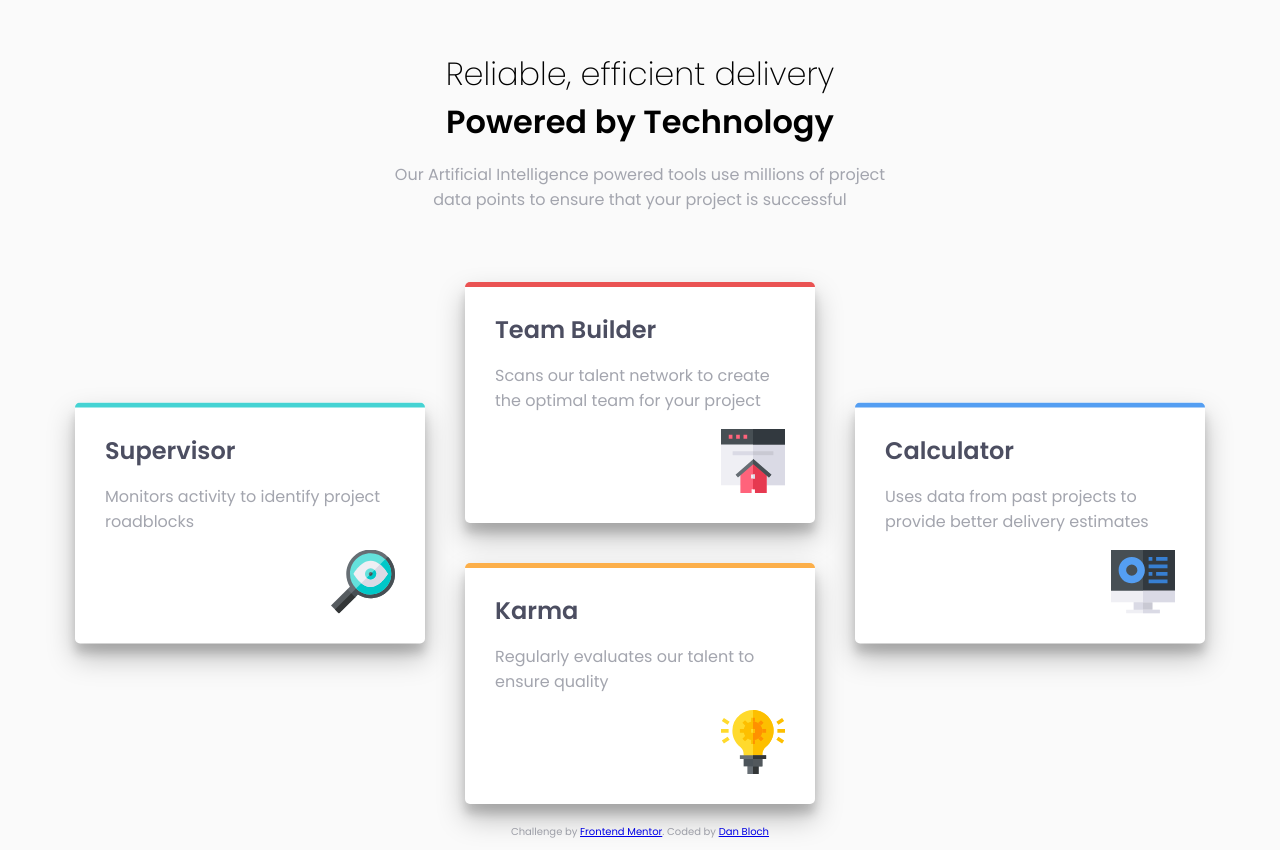
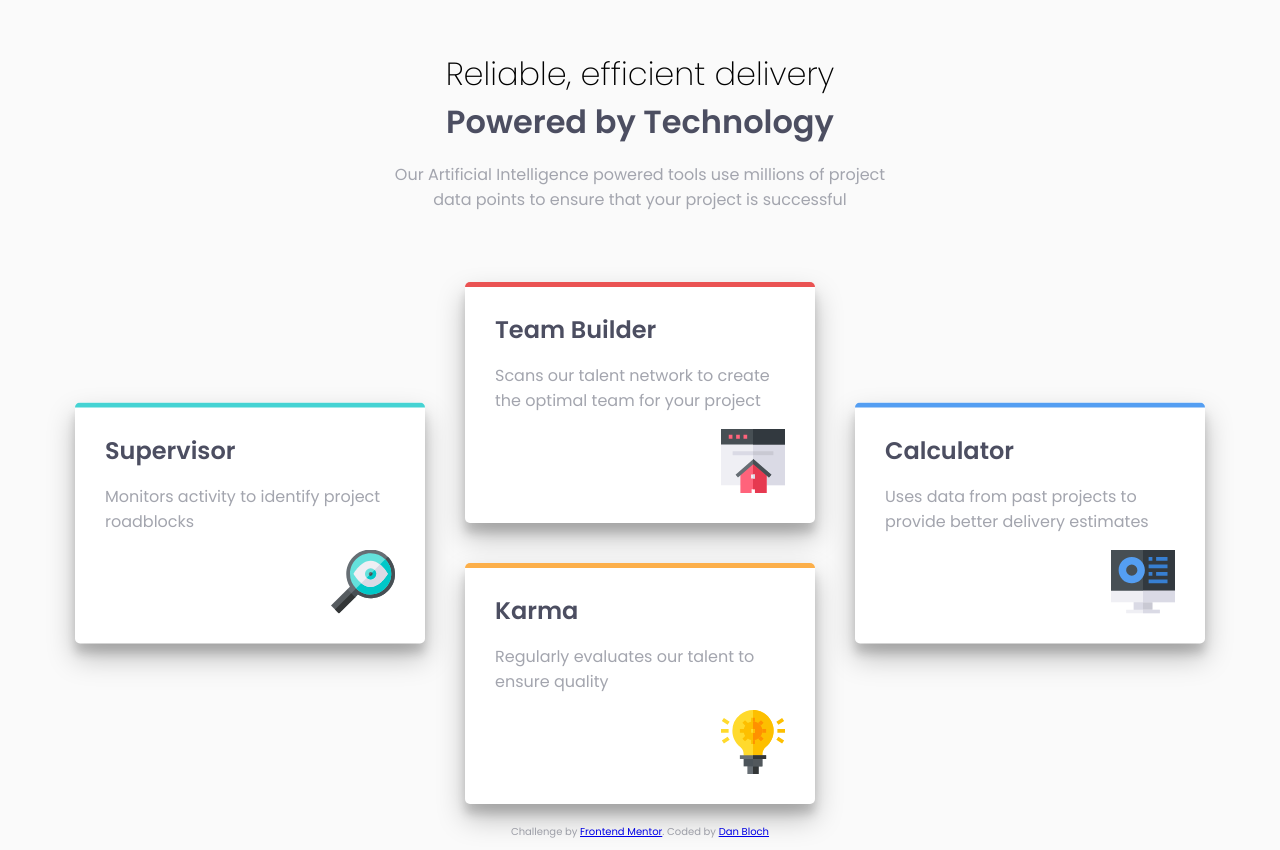
Before and after one commit to danbloch21/FEM-Challenge-2, a plain HTML site: page index.html in a window 1280 px wide. Drawn offline with Linux system fonts and the light colour scheme.

Commit message:
Update styles.css

```diff
--- a/css/styles.css
+++ b/css/styles.css
@@ -20,6 +20,7 @@ h1 {
 }
 
 h1 span {
+  color: #4c4e61;
   font-weight: 600;
 }
 
```
